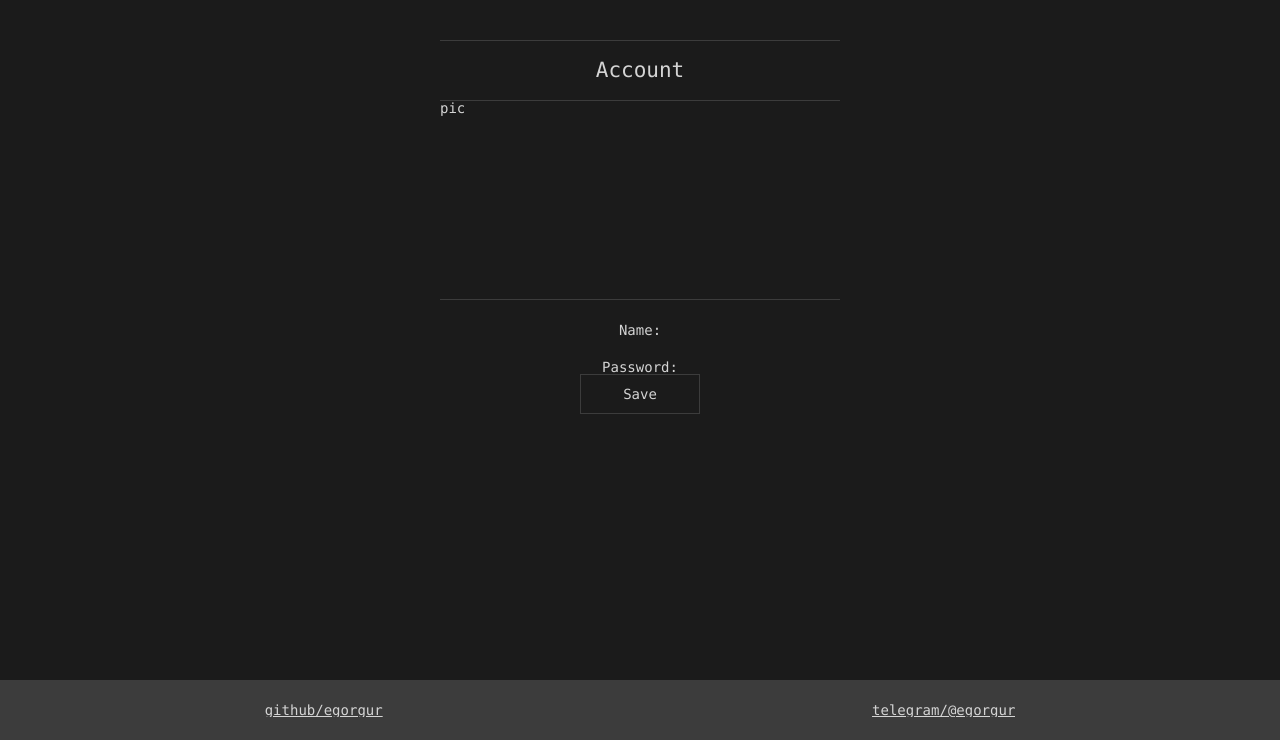
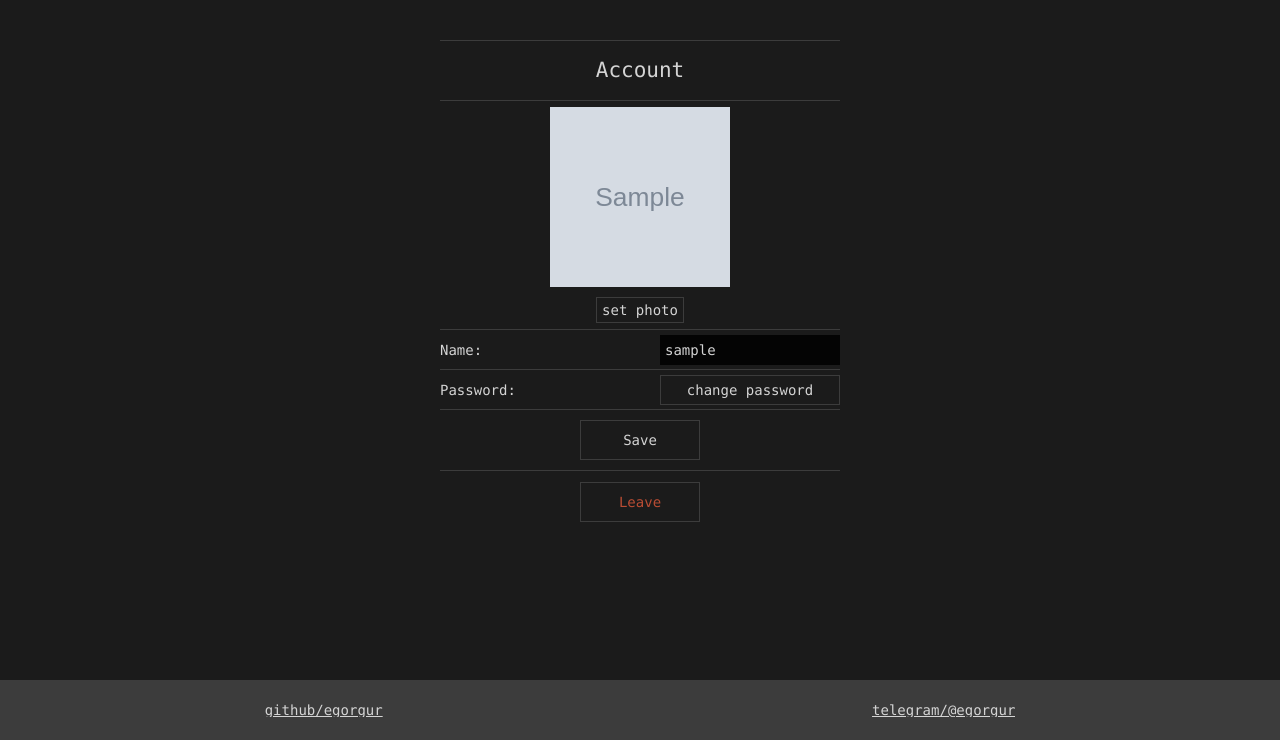
Before and after one commit to egorgur/Basic-Web-Messenger, a Django app: page /messenger/account/ in a window 1280 px wide. Shown: the part 60-800 px from the top of the page. Run offline with Django 5.2, Linux system fonts and the light colour scheme; a user stored in the database is signed in; tables that the repository leaves empty hold one stand-in row (values such as "Sample post"); grey boxes marked "Sample" are stand-in pictures.

Commit message:
made the account page rework

```diff
--- a/main/messenger/admin.py
+++ b/main/messenger/admin.py
@@ -1,6 +1,9 @@
 from django.contrib import admin
 from messenger.models import *
+
 admin.site.register(Message)
 admin.site.register(Room)
 admin.site.register(RoomAdmin)
+admin.site.register(UserSettings)
+admin.site.register(Media)
 # Register your models here.
--- a/main/messenger/static/messenger/css/account.css
+++ b/main/messenger/static/messenger/css/account.css
@@ -32,6 +32,7 @@ a:hover {
 .btn:hover {
   background-color: #cdcdcd;
   color: #040404;
+  cursor: pointer;
 }
 
 .text-input {
@@ -65,6 +66,14 @@ a:hover {
 
 .spacer {
   flex-grow: 1;
+}
+
+.error-popup {
+  display: flex;
+  flex-direction: column;
+  justify-content: center;
+  align-items: center;
+  color: #ba4d34;
 }
 
 body {
@@ -109,14 +118,74 @@ main {
   border-top: #3c3c3c 1px solid;
 }
 .account__avatar {
+  display: flex;
+  flex-direction: column;
+  justify-content: center;
+  align-items: center;
   width: 100%;
-  height: 200px;
+  height: 230px;
   border-top: #3c3c3c 1px solid;
   border-bottom: #3c3c3c 1px solid;
 }
+.account #avatarInput {
+  display: none;
+}
+.account__input-img {
+  display: block;
+  margin-top: 10px;
+  padding: 5px;
+  border: #3c3c3c 1px solid;
+  transition: background-color 0.3s, color 0.3s;
+}
+.account__input-img:hover {
+  background-color: #cdcdcd;
+  color: #040404;
+  cursor: pointer;
+}
 .account__text-input {
   width: 100%;
-  height: 60px;
+  height: 40px;
+  border-bottom: #3c3c3c 1px solid;
+}
+.account__text-input input {
+  width: 180px;
+  height: 30px;
+  margin-left: 5px;
+}
+.account__change-password {
+  display: flex;
+  flex-direction: row;
+  justify-content: left;
+  align-items: center;
+  width: 100%;
+  height: 40px;
+  border-bottom: #3c3c3c 1px solid;
+}
+.account__change-password-btn {
+  width: 180px;
+  height: 30px;
+}
+.account__save-account-btn {
+  margin: 10px 0;
+}
+.account__error-popup {
+  width: 100%;
+  height: 1px;
+  border-top: #3c3c3c 1px solid;
+  border-bottom: transparent 1px solid;
+  transition: height 0.3s, border-bottom-color 0.3s;
+}
+.account__error-popup.active {
+  height: 40px;
+  border-bottom-color: #3c3c3c;
+}
+.account__leave-account-btn {
+  margin-top: 10px;
+  color: #ba4d34;
+  transition: background-color 0.3s;
+}
+.account__leave-account-btn:hover {
+  background-color: #ba4d34;
 }
 
 footer {
--- a/main/messenger/static/messenger/css/account.scss
+++ b/main/messenger/static/messenger/css/account.scss
@@ -44,6 +44,7 @@ a {
   &:hover {
     background-color: $white;
     color: $black;
+    cursor: pointer;
   }
 }
 
@@ -59,7 +60,7 @@ a {
   }
 }
 
-.header{
+.header {
   @include flex-row;
   @include flex-center;
   font-size: 1.5em;
@@ -78,6 +79,12 @@ a {
 
 .spacer {
   flex-grow: 1;
+}
+
+.error-popup {
+  @include flex-column;
+  @include flex-center;
+  color: $red;
 }
 
 body {
@@ -104,32 +111,107 @@ main {
   flex-grow: 1;
 }
 
-.account{
+.account {
   @include flex-column;
   align-items: center;
   width: 400px;
   height: 600px;
 
-  &__header{
+  &__header {
     width: 100%;
     height: 60px;
 
     border-top: $light-grey 1px solid;
   }
-  &__avatar{
+
+  &__avatar {
+    @include flex-column;
+    @include flex-center;
     width: 100%;
-    height: 200px;
+    height: 230px;
 
     border-top: $light-grey 1px solid;
     border-bottom: $light-grey 1px solid;
   }
-  &__text-input{
-    width: 100%;
-    height: 60px;
+
+  #avatarInput {
+    display: none;
   }
 
+  &__input-img {
+    display: block;
+    margin-top: 10px;
+    padding: 5px;
+    border: $light-grey 1px solid;
+    transition: background-color $transition-duration,
+    color $transition-duration;
+
+    &:hover {
+      background-color: $white;
+      color: $black;
+      cursor: pointer;
+    }
+  }
+
+
+  &__text-input {
+    width: 100%;
+    height: 40px;
+
+    border-bottom: $light-grey 1px solid;
+
+    input {
+      width: 180px;
+      height: 30px;
+      margin-left: 5px;
+    }
+  }
+
+  &__change-password {
+    @include flex-row;
+    justify-content: left;
+    align-items: center;
+    width: 100%;
+    height: 40px;
+
+    border-bottom: $light-grey 1px solid;
+  }
+
+  &__change-password-btn {
+    width: 180px;
+    height: 30px;
+  }
+
+  &__save-account-btn {
+    margin: 10px 0;
+  }
+
+  &__error-popup {
+    width: 100%;
+    height: 1px;
+    border-top: $light-grey 1px solid;
+    border-bottom: transparent 1px solid;
+    transition: height $transition-duration,
+    border-bottom-color $transition-duration;
+  }
+
+  &__error-popup.active {
+    height: 40px;
+    border-bottom-color: $light-grey;
+  }
+
+  &__leave-account-btn {
+    margin-top: 10px;
+    color: $red;
+    transition: background-color $transition-duration;
+
+    &:hover {
+      background-color: $red;
+    }
+  }
+
+
 }
-
 
 footer {
   @include flex-row;
--- a/main/messenger/static/messenger/css/registration.scss
+++ b/main/messenger/static/messenger/css/registration.scss
@@ -105,11 +105,12 @@ main {
     }
   }
 
-  a{
+  a {
     display: inline-block;
     margin-top: 10px;
     text-decoration: $white underline dotted;
-    &:hover{
+
+    &:hover {
       text-decoration: white underline dotted;
     }
   }
--- a/main/messenger/static/messenger/js/account.js
+++ b/main/messenger/static/messenger/js/account.js
@@ -1,42 +1,85 @@
 let baseURL = window.location.protocol + "//" + window.location.host + "/"
 console.log(baseURL)
-let input_name_field = document.getElementById('input_name')
-let infoText = document.getElementById('infoText')
-console.dir(input_name_field)
-console.dir(infoText)
-DATA ={
+let input_name_field = document.getElementById('username')
+let infoText = document.getElementById('error-popup')
+const avatarImage = document.getElementById("avatarImage")
+const avatarInput = document.getElementById("avatarInput")
+
+DATA = {
     name: "",
 }
-function DataCheck() {
-    if (input_name_field.value === ""){
-        DATA.name=""
-        infoText.textContent = "Account Name can not be empty"
+
+avatarInput.onchange = (event) => {
+    const [file] = avatarInput.files
+    if (file) {
+        avatarImage.src = URL.createObjectURL(file)
     } else {
-        DATA.name=input_name_field.value
+        avatarImage.src = emptyAvatarUrl
+    }
+}
+document.addEventListener("keyup", function (event) {
+    DATA.name = input_name_field.value
+    if (input_name_field.value === "") {
+        DATA.name = ""
+        infoText.textContent = "Account name cannot be empty"
+        infoText.classList.add("active")
+
+    } else {
+        DATA.name = input_name_field.value
         infoText.textContent = "Account"
+        infoText.classList.remove("active")
     }
-    setTimeout(DataCheck, 100)
+    if (event.key === "Enter") {
+        if (!(DATA.name === "" || DATA.password === "")) {
+            sendAccountData()
         }
+    }
+})
 
-DataCheck()
-
-function sendName() {
-    const SaveNameURL = baseURL + "messenger/account/save"
-    sendRequest("POST", SaveNameURL, DATA)
+function sendAccountData() {
+    const saveAccountDataURL = baseURL + "messenger/account/save"
+    const [file] = avatarInput.files
+    if (file) {
+        uploadAvatar(file)
+    }
+    if (DATA.name !== "") {
+        sendRequest("POST", saveAccountDataURL, DATA)
             .then(data => {
                 console.log(data)
-            if (data.answer_type === "good"){
-                window.location.href = baseURL + "messenger/login"
+                if (data.answer_type === "good") {
+                    window.location.reload()
+                } else {
+                    infoText.textContent = data.comment
+                    infoText.classList.add("active")
                 }
             })
             .catch(err => {
                 console.log(err)
             })
     }
-function saveAcc(){
-    sendName()
 }
 
-function changePassRedirect(){
+function changePassRedirect() {
     window.location.href = baseURL + "messenger/account/password/"
 }
+
+function leaveAccount() {
+    window.location.href = baseURL + "messenger/account/leave"
+}
+
+function uploadAvatar(file) {
+    const url = "http://" + window.location.host + "/messenger/files/"
+    let form = new FormData();
+    form.append("file", file)
+    form.append("account_avatar", true)
+    form.append("enctype", "multipart/form-data")
+    console.log("form", ...form)
+    const xhr = new XMLHttpRequest();
+
+    xhr.open("POST", url, true);
+
+    xhr.setRequestHeader('X-CSRFToken', CSRF_TOKEN);
+
+    xhr.send(form);
+    console.log(xhr.response)
+}
--- a/main/messenger/templates/messenger/account.html
+++ b/main/messenger/templates/messenger/account.html
@@ -18,17 +18,41 @@
 <main>
     <div class="account">
         <div class="header account__header">Account</div>
-        <div class="account__avatar">pic</div>
-        <div class="text-input account__text-input">Name:</div>
-        <div class="account__change-password">Password:</div>
-        <div class="btn account__save-account-btn">Save</div>
+        <div class="account__avatar">
+            {% if has_avatar %}
+                <img src="http://{{ request.get_host }}{{ avatar_path }}"
+                     alt="" width="180px" height="180px" id="avatarImage">
+            {% else %}
+                <img src="{% static "messenger/img/empty-avatar.svg" %}"
+                     alt="" width="180px" height="180px" id="avatarImage">
+            {% endif %}
+
+            <label class="account__input-img" for="avatarInput">set photo</label>
+            <input type="file" accept="image/*" id="avatarInput">
+        </div>
+        <div class="text-input account__text-input">
+            <label for="username">Name: </label>
+            <div class="spacer"></div>
+            <input type="text" id="username" value="{{ username }}">
+        </div>
+        <div class="account__change-password">
+            Password:
+            <div class="spacer"></div>
+            <button class="btn account__change-password-btn" onclick="changePassRedirect()">change password</button>
+        </div>
+        <div class="btn account__save-account-btn" onclick="sendAccountData()">Save</div>
+        <div class="error-popup account__error-popup" id="error-popup"></div>
+        <div class="btn account__leave-account-btn" onclick="leaveAccount()">Leave</div>
     </div>
 </main>
 <footer>
-     <div class="github"><a href="https://github.com/egorgur">github/egorgur</a></div>
+    <div class="github"><a href="https://github.com/egorgur">github/egorgur</a></div>
     <div class="telegram"><a>telegram/@egorgur</a></div>
 </footer>
-<script> const CSRF_TOKEN = '{{ csrf_token }}';</script>
+<script>
+    const CSRF_TOKEN = '{{ csrf_token }}';
+    const emptyAvatarUrl = '{% static "messenger/img/empty-avatar.svg" %}';
+</script>
 <script src="{% static 'messenger/js/fetch.js' %}?{{ csrf_token }}"></script>
 <script src="{% static 'messenger/js/account.js' %}?{{ csrf_token }}"></script>
 </body>
--- a/main/messenger/urls.py
+++ b/main/messenger/urls.py
@@ -9,7 +9,8 @@ urlpatterns = [
     path("registration/", views.register, name="register"),
     path("management/", views.management, name="management"),
     path("account/", views.account, name="accounts"),
-    path("account/save", views.save_name, name="accounts"),
+    path("account/leave", views.logout_user, name="accounts"),
+    path("account/save", views.save_account, name="accounts"),
     path("account/password/", views.change_password, name="change_password"),
     path("account/password/save", views.save_password, name="save_password"),
     path("files/", views.files, name="files"),
--- a/main/messenger/views.py
+++ b/main/messenger/views.py
@@ -3,7 +3,7 @@ import os.path
 from django.shortcuts import render
 from django.http import HttpResponse, JsonResponse, HttpResponseRedirect
 from django.contrib.auth.models import User
-from django.contrib.auth import authenticate, login
+from django.contrib.auth import authenticate, login, logout
 from django.core.files.storage import FileSystemStorage
 
 from channels.layers import get_channel_layer
@@ -12,7 +12,7 @@ from asgiref.sync import async_to_sync
 
 from main import settings
 
-from .models import Media, Room, Message
+from .models import Media, Room, Message, UserSettings
 
 import dataclasses
 from dataclasses import dataclass
@@ -21,7 +21,7 @@ import json
 
 
 def entry(request):
-    if request.user.is_anonymous:
+    if request.user.is_anonymous or not request.user.is_authenticated:
         return HttpResponseRedirect("/messenger/login/")
     return render(
         request=request,
@@ -39,32 +39,63 @@ def login_view(request):
 
 
 def account(request):
-    if request.user.is_anonymous:
+    if request.user.is_anonymous or not request.user.is_authenticated:
         return HttpResponseRedirect("/messenger/login/")
     else:
         print(request.user.username)
+        user_settings = UserSettings.objects.get(user=request.user)
+        avatar = user_settings.avatar
+        has_avatar = True
+        if avatar is None:
+            has_avatar = False
+            avatar_path = ""
+        else:
+            avatar_path = settings.MEDIA_URL + avatar.file.name
         return render(
             request=request,
             template_name="messenger/account.html",
-            context={'username': request.user.username}
+            context={
+                'username': request.user.username,
+                "has_avatar": has_avatar,
+                "avatar_path": avatar_path
+            }
         )
 
 
+def logout_user(request):
+    if request.user.is_anonymous or not request.user.is_authenticated:
+        return HttpResponseRedirect("/messenger/login/")
+    else:
+        logout(request)
+        return HttpResponseRedirect("/messenger/login/")
+
+
 def change_password(request):
-    if request.user.is_anonymous:
+    if request.user.is_anonymous or not request.user.is_authenticated:
         return HttpResponseRedirect("/messenger/login/")
     return render(request=request, template_name="messenger/password.html")
 
 
-def save_name(request):
+def save_account(request):
     if request.method == "GET":
         return HttpResponseRedirect("/messenger")
     data = json.loads(request.body)
-    if len(User.objects.all().filter(username=data["name"])) != 0:
+    if data["name"] == request.user.username:
+        answer = {
+            "answer_type": "good",
+            "comment": None,
+        }
+        return JsonResponse(answer)
+    if data["name"] == "":
+        answer = {
+            "comment": "Account name cannot be empty",
+        }
+        return JsonResponse(answer)
+    elif len(User.objects.all().filter(username=data["name"])) != 0:
         answer = AnswerData(
             answer_type="bad",
             main_data=data,
-            comment="name is already taken",
+            comment="This user name is occupied",
         )
         answer = dataclasses.asdict(answer)
     else:
@@ -73,26 +104,31 @@ def save_name(request):
         answer = AnswerData(
             answer_type="good",
             main_data=data,
-            comment="name is changed",
+            comment="Name is changed",
         )
         answer = dataclasses.asdict(answer)
     return JsonResponse(answer)
 
 
 def media_view(request, path):
-    if request.user.is_anonymous:
+    if request.user.is_anonymous or not request.user.is_authenticated:
         return HttpResponse("restricted access")
     if request.method == "GET":
         media = Media.objects.get(file=path)
-        message_id = media.message_id
-        message = Message.objects.get(pk=message_id)
-        room = message.room_id
-        if room.users.filter(id=request.user.id).exists():
+        if media.is_message_media:
+            message_id = media.message_id
+            message = Message.objects.get(pk=message_id)
+            room = message.room_id
+            if room.users.filter(id=request.user.id).exists():
+                media_path = os.path.join(settings.MEDIA_ROOT, path)
+                with open(media_path, "rb") as file:
+                    return HttpResponse(file.read(), content_type="application/octet-stream")
+            else:
+                HttpResponse("restricted access")
+        else:
             media_path = os.path.join(settings.MEDIA_ROOT, path)
             with open(media_path, "rb") as file:
                 return HttpResponse(file.read(), content_type="application/octet-stream")
-        else:
-            HttpResponse("restricted access")
     else:
         HttpResponse("restricted access")
 
@@ -101,36 +137,60 @@ def files(request):
     if request.method == "POST":
         try:
             uploaded_file = request.FILES['file']
-            message_id = request.POST['messageId']
-            room_id = request.POST['roomId']
-            # print("message_id ", message_id)
-            # print("room_id ", room_id)
-            # print("File_name", uploaded_file.name)
-            # print("File_size", uploaded_file.size)
             fs = FileSystemStorage()
             fs.save(uploaded_file.name, uploaded_file)
-            file = Media.objects.create(
-                message_id=message_id,
-                file_name=uploaded_file.name,
-                file=uploaded_file
-            )
-            file.save()
-            answer = {
-                "files_system": "test",
-            }
-            room_name = "Room_group_" + str(room_id)
-            channel = get_channel_layer()
-            update_request = {
-                # "request": "update_message",
-                "message_id": message_id,
-                "room_id": room_id,
-            }
-            group_request = {
-                "type": "update_message_call",
-                "text": json.dumps(update_request),
-            }
-            async_to_sync(channel.group_send)(room_name, group_request)
-            print("channel", channel)
+            print("accImg","account_image" in request.POST)
+            print(request.POST)
+            if 'messageId' in request.POST:
+                message_id = request.POST['messageId']
+                room_id = request.POST['roomId']
+                file = Media.objects.create(
+                    is_message_media=True,
+                    message_id=message_id,
+                    file_name=uploaded_file.name,
+                    file=uploaded_file
+                )
+                file.save()
+                answer = {
+                    "files_system": "ok",
+                }
+                room_name = "Room_group_" + str(room_id)
+                channel = get_channel_layer()
+                update_request = {
+                    # "request": "update_message",
+                    "message_id": message_id,
+                    "room_id": room_id,
+                }
+                group_request = {
+                    "type": "update_message_call",
+                    "text": json.dumps(update_request),
+                }
+                async_to_sync(channel.group_send)(room_name, group_request)
+                print("channel", channel)
+            elif "account_avatar" in request.POST:
+                file = Media.objects.create(
+                    is_message_media=False,
+                    file_name=uploaded_file.name,
+                    file=uploaded_file
+                )
+                file.save()
+                user_settings = UserSettings.objects.get(user=request.user)
+                user_settings.avatar = file
+                user_settings.save()
+                print("userImage")
+                answer = {
+                    "files_system": "ok",
+                }
+            else:
+                file = Media.objects.create(
+                    is_message_media=False,
+                    file_name=uploaded_file.name,
+                    file=uploaded_file
+                )
+                file.save()
+                answer = {
+                    "files_system": "ok",
+                }
         except Exception as e:
             print("error", e)
             answer = {
@@ -263,10 +323,11 @@ def username_is_occupied(data) -> bool:
 
 
 def new_user_adding(data):
-    User.objects.create_user(
-        username=data["name"],
-        password=data["password"],
-    )
+    print("new user needs rework", data)
+    # User.objects.create_user(
+    #     username=data["name"],
+    #     password=data["password"],
+    # )
 
 
 @dataclass
```
Also changed, not shown: main/messenger/models.py (+13 -7 lines), 2 other files. Lines whose indentation alone changed are shown as unchanged.
